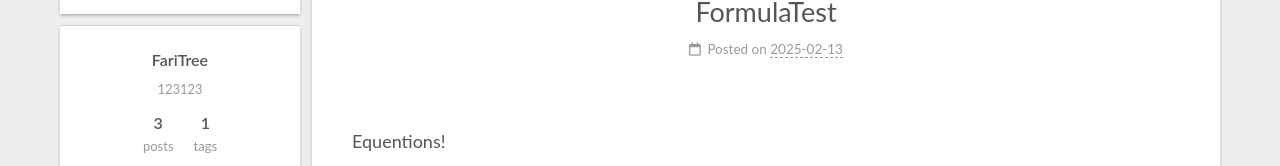
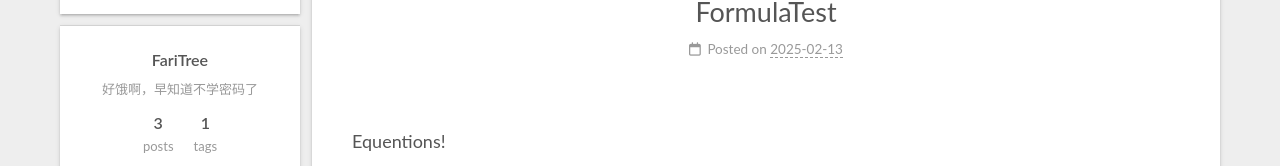
Before and after one commit to FariTree/FariTree.github.io, a plain HTML site: page index.html in a window 1280 px wide. Shown: the part 386-552 px from the top of the page. Drawn offline with nearby package versions, Linux system fonts and the light colour scheme.

Commit message:
Site updated: 2025-02-13 19:23:47

```diff
--- a/index.html
+++ b/index.html
@@ -19,12 +19,12 @@
 
 <script class="next-config" data-name="main" type="application/json">{"hostname":"example.com","root":"/","images":"/images","scheme":"Gemini","darkmode":false,"version":"8.22.0","exturl":false,"sidebar":{"position":"left","width_expanded":320,"width_dual_column":240,"display":"post","padding":18,"offset":12},"hljswrap":true,"copycode":{"enable":false,"style":null},"fold":{"enable":false,"height":500},"bookmark":{"enable":false,"color":"#222","save":"auto"},"mediumzoom":false,"lazyload":false,"pangu":false,"comments":{"style":"tabs","active":null,"storage":true,"lazyload":false,"nav":null},"stickytabs":false,"motion":{"enable":true,"async":false,"duration":200,"transition":{"menu_item":"fadeInDown","post_block":"fadeIn","post_header":"fadeInDown","post_body":"fadeInDown","coll_header":"fadeInLeft","sidebar":"fadeInUp"}},"i18n":{"placeholder":"Searching...","empty":"We didn't find any results for the search: ${query}","hits_time":"${hits} results found in ${time} ms","hits":"${hits} results found"}}</script><script src="/js/config.js"></script>
 
-    <meta name="description" content="123123">
+    <meta name="description" content="好饿啊，早知道不学密码了">
 <meta property="og:type" content="website">
 <meta property="og:title" content="FariTree&#39;s Blog">
 <meta property="og:url" content="http://example.com/index.html">
 <meta property="og:site_name" content="FariTree&#39;s Blog">
-<meta property="og:description" content="123123">
+<meta property="og:description" content="好饿啊，早知道不学密码了">
 <meta property="og:locale" content="en_US">
 <meta property="article:author" content="FariTree">
 <meta name="twitter:card" content="summary">
@@ -115,7 +115,7 @@
         <div class="site-overview-wrap sidebar-panel">
           <div class="site-author animated" itemprop="author" itemscope itemtype="http://schema.org/Person">
   <p class="site-author-name" itemprop="name">FariTree</p>
-  <div class="site-description" itemprop="description">123123</div>
+  <div class="site-description" itemprop="description">好饿啊，早知道不学密码了</div>
 </div>
 <div class="site-state-wrap animated">
   <nav class="site-state">
@@ -161,7 +161,7 @@
 
     <span hidden itemprop="publisher" itemscope itemtype="http://schema.org/Organization">
       <meta itemprop="name" content="FariTree's Blog">
-      <meta itemprop="description" content="123123">
+      <meta itemprop="description" content="好饿啊，早知道不学密码了">
     </span>
 
     <span hidden itemprop="post" itemscope itemtype="http://schema.org/CreativeWork">
@@ -238,7 +238,7 @@
 
     <span hidden itemprop="publisher" itemscope itemtype="http://schema.org/Organization">
       <meta itemprop="name" content="FariTree's Blog">
-      <meta itemprop="description" content="123123">
+      <meta itemprop="description" content="好饿啊，早知道不学密码了">
     </span>
 
     <span hidden itemprop="post" itemscope itemtype="http://schema.org/CreativeWork">
@@ -316,7 +316,7 @@
 
     <span hidden itemprop="publisher" itemscope itemtype="http://schema.org/Organization">
       <meta itemprop="name" content="FariTree's Blog">
-      <meta itemprop="description" content="123123">
+      <meta itemprop="description" content="好饿啊，早知道不学密码了">
     </span>
 
     <span hidden itemprop="post" itemscope itemtype="http://schema.org/CreativeWork">
```
Also changed, not shown: 2025/02/13/FormulaTest/index.html (+2 -2 lines), 2025/02/13/hello-world/index.html (+2 -2 lines), 2025/02/13/picTest/index.html (+2 -2 lines), archives/2025/02/index.html (+3 -3 lines), archives/2025/index.html (+3 -3 lines), archives/index.html (+3 -3 lines), tags/CTF/index.html (+3 -3 lines).
